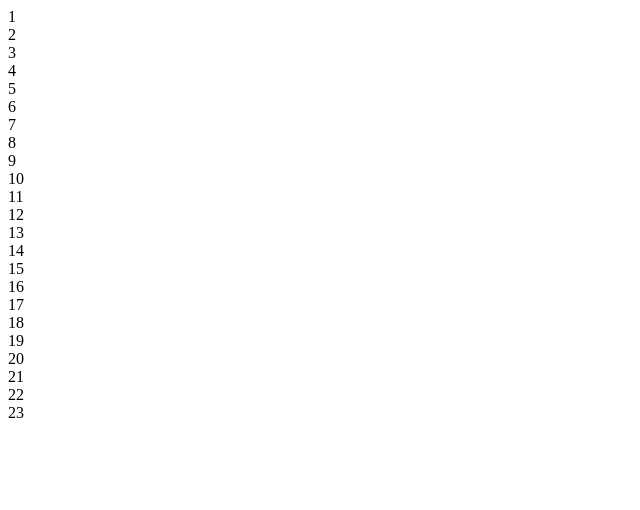
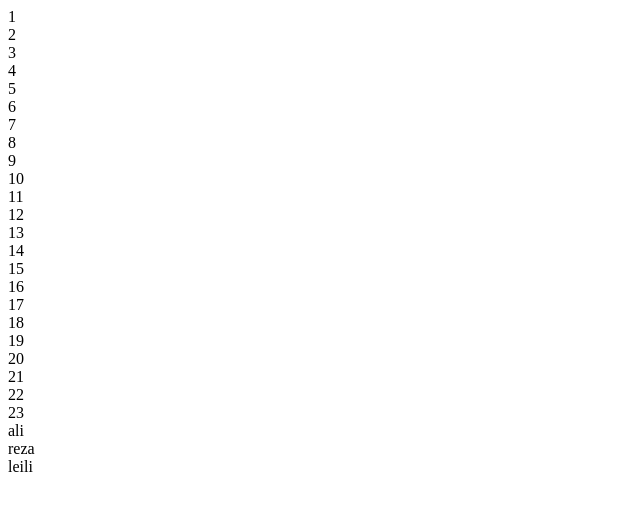
Before and after one commit to BAADEH/tasks, a plain HTML site: page printNumber.html in a window 1280 px wide. Shown: the full height of the page, 0-640 px from the left. Drawn offline with Linux system fonts and the light colour scheme.

Commit message:
listes and for loops in js added

```diff
--- a/printNumber.html
+++ b/printNumber.html
@@ -4,11 +4,11 @@
         function printNumbers() {
             for(var i=1;i<=23;i++)
                 document.write(i+"<br/>")
+            var names = ["ali","reza","leili"]
+            for(var j =0;j<names.length;j++)
+                document.write(names[j]+"<br/>")
         }
 
-        var names = ["ali","reza","leili"]
-        for(var j =0;j<=names.length;j++)
-            document.write(j+"<br/>")
 
 
     </script>
```
